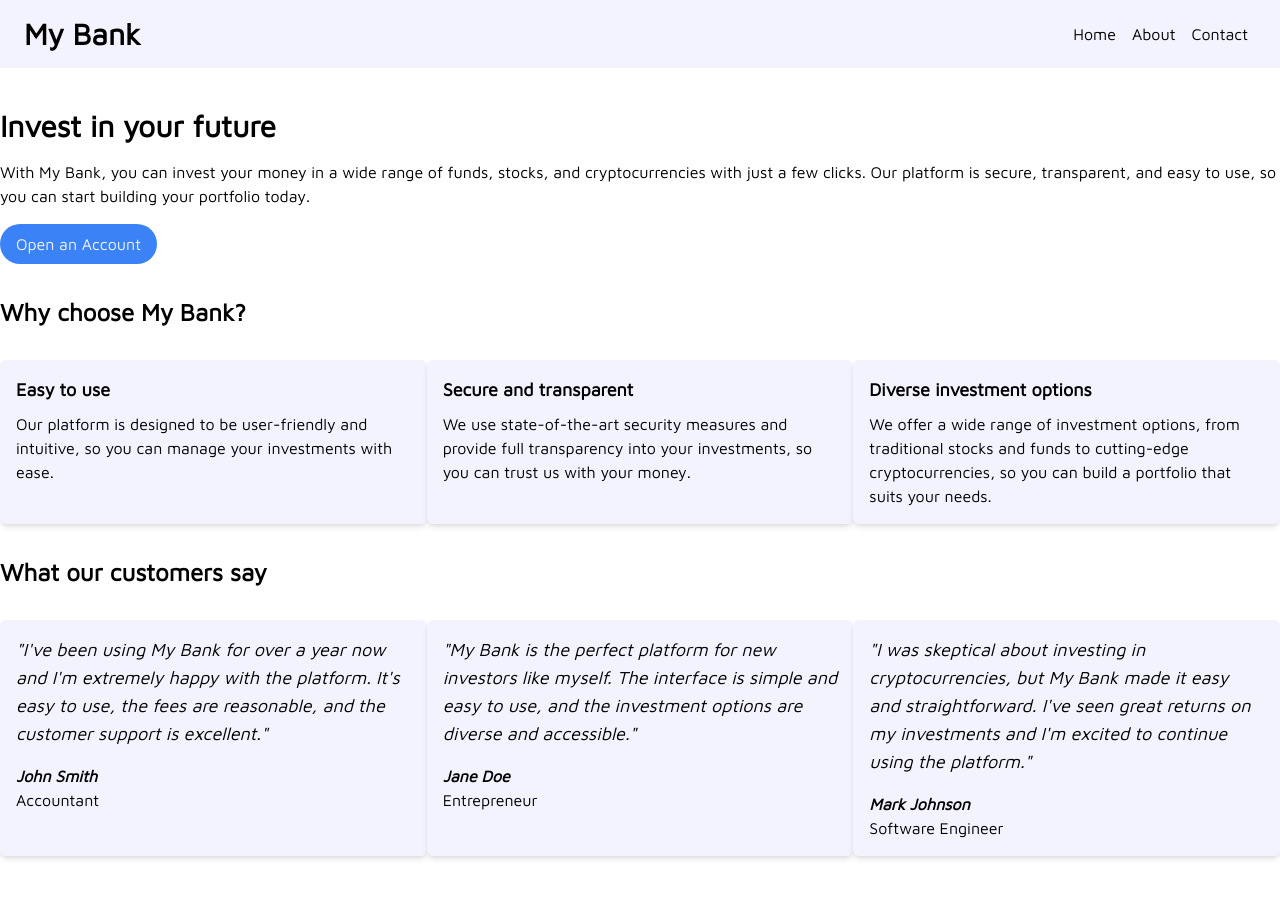
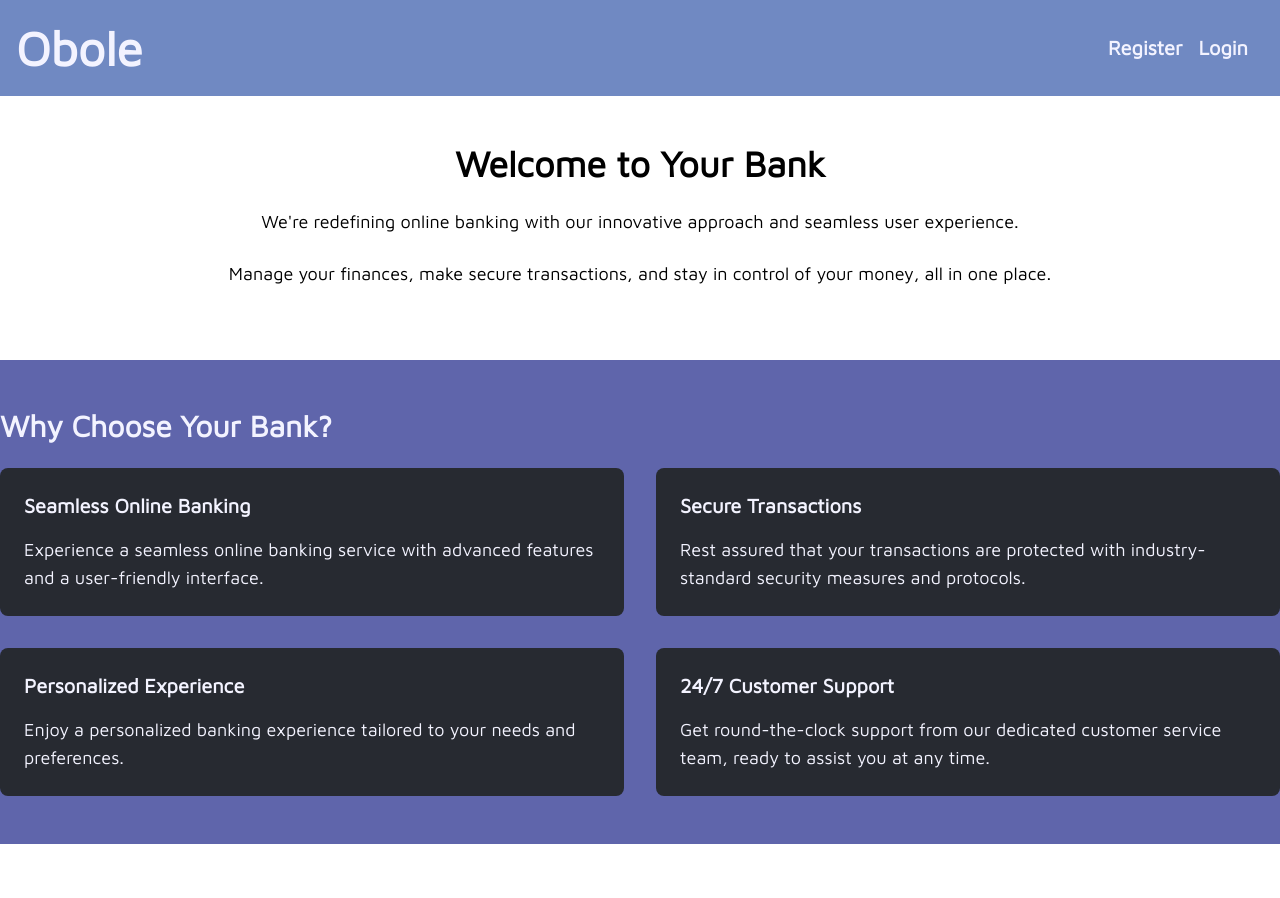
Before and after one commit to Pixeloceax/Obole, a React (Create React App) app: page / in a window 1280 px wide. Shown: the top 898 px of the page. After the commit the page ends 844 px from the top, so only its background shows below. Built offline with nearby package versions, Linux system fonts and the light colour scheme.

Commit message:
add home page

```diff
--- a/src/pages/Home.jsx
+++ b/src/pages/Home.jsx
@@ -1,76 +1,87 @@
-import React from 'react';
+import React from "react";
+import { Link } from "react-router-dom";
 
 const HomePage = () => {
   return (
-    <div className="flex flex-col h-screen">
-      {/* Header */}
-      <header className="flex justify-between items-center bg-white py-4 px-6">
-        <h1 className="text-gray-800 font-bold text-3xl">My Bank</h1>
+    <div className="flex flex-col min-h-screen">
+      <header className="bg-purple_clair py-6">
+        <div className="container mx-auto flex justify-between items-center px-4">
+          <h1 className="text-5xl font-bold text-white">Obole</h1>
           <nav>
-          <ul className="flex">
-            <li className="mx-2">
-              <a href="#" className="text-gray-600 hover:text-gray-800">Home</a>
-            </li>
-            <li className="mx-2">
-              <a href="#" className="text-gray-600 hover:text-gray-800">About</a>
-            </li>
-            <li className="mx-2">
-              <a href="#" className="text-gray-600 hover:text-gray-800">Contact</a>
-            </li>
-          </ul>
+            <Link
+              to="/register"
+              className="text-white text-xl font-bold mr-4 hover:text-purple_foncer"
+            >
+              Register
+            </Link>
+            <Link
+              to="/login"
+              className="text-white text-xl font-bold mr-4 hover:text-purple_foncer"
+            >
+              Login
+            </Link>
           </nav>
+        </div>
       </header>
 
-      {/* Main Content */}
-      <main className="flex-1 bg-gray-100">
-        <div className="container mx-auto py-10">
-          <h2 className="text-3xl font-bold mb-4 text-gray-800">Invest in your future</h2>
-          <p className="mb-4 text-gray-700">With My Bank, you can invest your money in a wide range of funds, stocks, and cryptocurrencies with just a few clicks. Our platform is secure, transparent, and easy to use, so you can start building your portfolio today.</p>
-          <button className="bg-blue-500 hover:bg-blue-600 text-white py-2 px-4 rounded-full">Open an Account</button>
+      <main className="container mx-auto flex-grow px-4 py-12 text-center">
+        <h2 className="text-4xl font-bold mb-6">Welcome to Your Bank</h2>
+        <p className="text-lg mb-6">
+          We're redefining online banking with our innovative approach and
+          seamless user experience.
+        </p>
+        <p className="text-lg mb-6">
+          Manage your finances, make secure transactions, and stay in control of
+          your money, all in one place.
+        </p>
+      </main>
 
-          <h3 className="text-2xl font-bold my-8 text-gray-800">Why choose My Bank?</h3>
-          <div className="flex flex-col md:flex-row md:justify-between mb-8">
-            <div className="w-full md:w-1/3 p-4 bg-white rounded-md shadow-md">
-              <h4 className="text-lg font-bold mb-2 text-gray-800">Easy to use</h4>
-              <p className="text-gray-700">Our platform is designed to be user-friendly and intuitive, so you can manage your investments with ease.</p>
+      <section className="bg-purple flex-grow py-12">
+        <div className="container mx-auto">
+          <h2 className="text-3xl font-bold text-white mb-6">
+            Why Choose Your Bank?
+          </h2>
+          <div className="grid grid-cols-1 md:grid-cols-2 gap-8">
+            <div className="bg-black rounded-lg p-6">
+              <h3 className="text-xl font-bold text-white mb-4">
+                Seamless Online Banking
+              </h3>
+              <p className="text-lg text-white">
+                Experience a seamless online banking service with advanced
+                features and a user-friendly interface.
+              </p>
             </div>
-            <div className="w-full md:w-1/3 p-4 bg-white rounded-md shadow-md mt-4 md:mt-0">
-              <h4 className="text-lg font-bold mb-2 text-gray-800">Secure and transparent</h4>
-              <p className="text-gray-700">We use state-of-the-art security measures and provide full transparency into your investments, so you can trust us with your money.</p>
+            <div className="bg-black rounded-lg p-6">
+              <h3 className="text-xl font-bold text-white mb-4">
+                Secure Transactions
+              </h3>
+              <p className="text-lg text-white">
+                Rest assured that your transactions are protected with
+                industry-standard security measures and protocols.
+              </p>
             </div>
-            <div className="w-full md:w-1/3 p-4 bg-white rounded-md shadow-md mt-4 md:mt-0">
-              <h4 className="text-lg font-bold mb-2 text-gray-800">Diverse investment options</h4>
-              <p className="text-gray-700">We offer a wide range of investment options, from traditional stocks and funds to cutting-edge cryptocurrencies, so you can build a portfolio that suits your needs.</p>
+            <div className="bg-black rounded-lg p-6">
+              <h3 className="text-xl font-bold text-white mb-4">
+                Personalized Experience
+              </h3>
+              <p className="text-lg text-white">
+                Enjoy a personalized banking experience tailored to your needs
+                and preferences.
+              </p>
             </div>
-          </div>
-
-          <h3 className="text-2xl font-bold my-8 text-gray-800">What our customers say</h3>
-          <div className="flex flex-col md:flex-row md:justify-between">
-            <div className="w-full md:w-1/3 p-4 bg-white rounded-md shadow-md">
-<blockquote className="text-lg italic text-gray-700 mb-4">"I've been using My Bank for over a year now and I'm extremely happy with the platform. It's easy to use, the fees are reasonable, and the customer support is excellent."</blockquote>
-<cite className="text-gray-800 font-bold">John Smith</cite>
-<p className="text-gray-700">Accountant</p>
-</div>
-<div className="w-full md:w-1/3 p-4 bg-white rounded-md shadow-md mt-4 md:mt-0">
-<blockquote className="text-lg italic text-gray-700 mb-4">"My Bank is the perfect platform for new investors like myself. The interface is simple and easy to use, and the investment options are diverse and accessible."</blockquote>
-<cite className="text-gray-800 font-bold">Jane Doe</cite>
-<p className="text-gray-700">Entrepreneur</p>
-</div>
-<div className="w-full md:w-1/3 p-4 bg-white rounded-md shadow-md mt-4 md:mt-0">
-<blockquote className="text-lg italic text-gray-700 mb-4">"I was skeptical about investing in cryptocurrencies, but My Bank made it easy and straightforward. I've seen great returns on my investments and I'm excited to continue using the platform."</blockquote>
-<cite className="text-gray-800 font-bold">Mark Johnson</cite>
-<p className="text-gray-700">Software Engineer</p>
+            <div className="bg-black rounded-lg p-6">
+              <h3 className="text-xl font-bold text-white mb-4">
+                24/7 Customer Support
+              </h3>
+              <p className="text-lg text-white">
+                Get round-the-clock support from our dedicated customer service
+                team, ready to assist you at any time.
+              </p>
             </div>
           </div>
         </div>
-</main>
-
-  {/* Footer */}
-  <footer className="bg-gray-800 text-white py-4 px-6">
-    <p>&copy; 2023 My Bank</p>
-  </footer>
+      </section>
     </div>
-
   );
 };
 
--- a/tailwind.config.js
+++ b/tailwind.config.js
@@ -8,6 +8,8 @@ module.exports = {
         black: "#272A31",
         purple: "#5F65AB",
         gray: "#8D8F98",
+        purple_clair: "#7089C2",
+        purple_foncer: "#334777",
       },
     },
   },
```
Lines whose indentation alone changed are shown as unchanged.
